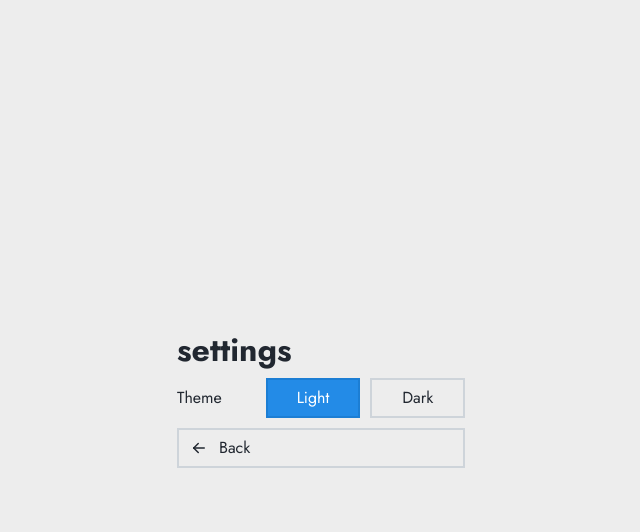
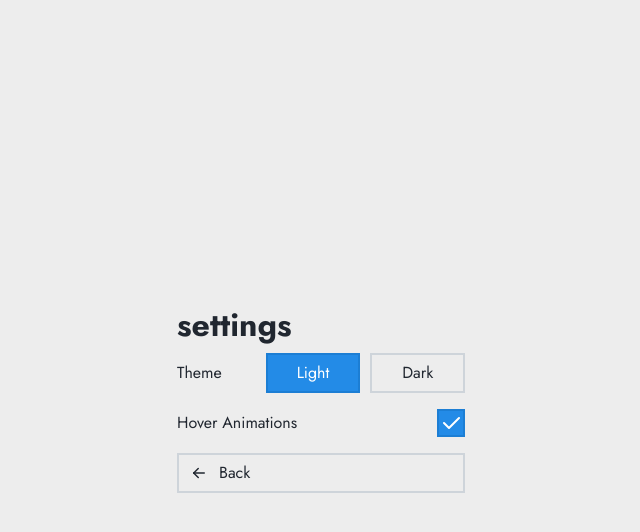
Before and after one commit to seiboldto/pathsolver, a React (Vite) app: page / in a window 1280 px wide. Both pictures are taken after a click on the button "Settings". Shown: the top 532 px of the page, without its empty margins (319-959 px from the left). Built offline with nearby package versions, Linux system fonts and the light colour scheme.

Commit message:
feat: checkbox for disabling hover anims

```diff
--- a/public/locales/en.json
+++ b/public/locales/en.json
@@ -16,6 +16,7 @@
     "title": "settings",
     "theme": "Theme",
     "theme-light": "Light",
-    "theme-dark": "Dark"
+    "theme-dark": "Dark",
+    "hover-animations": "Hover Animations"
   }
 }
--- /dev/null
+++ b/src/components/Checkbox/Checkbox.module.css
@@ -0,0 +1,91 @@
+.checkbox {
+  --checkbox-size: var(--ui-size-sm);
+
+  display: flex;
+  align-items: center;
+  position: relative;
+  min-height: var(--ui-size);
+  cursor: pointer;
+  user-select: none;
+
+  &:has(> input:focus-visible) {
+    outline: 0.125rem solid var(--focus-color);
+    outline-offset: 0.125rem;
+  }
+
+  input {
+    position: absolute;
+    right: 0;
+    height: var(--checkbox-size);
+    width: var(--checkbox-size);
+    appearance: none;
+    outline: none;
+    cursor: pointer;
+  }
+
+  span {
+    position: absolute;
+    right: 0;
+    height: var(--checkbox-size);
+    width: var(--checkbox-size);
+    background-color: var(--background-color);
+    border: 0.125rem var(--border-color) solid;
+    pointer-events: none;
+    color: var(--text-on-primary-color);
+
+    .check {
+      position: absolute;
+      top: 50%;
+      left: 50%;
+      transform: translate(-50%, -50%);
+      transform-origin: top left;
+      visibility: hidden;
+    }
+  }
+
+  input:checked {
+    + span {
+      background-color: var(--primary-color);
+      border-color: var(--primary-border-color);
+
+      .check {
+        visibility: visible;
+        animation: check-anim var(--hover-anim-duration) var(--anim-easing);
+      }
+    }
+  }
+
+  @keyframes check-anim {
+    0% {
+      scale: 200%;
+    }
+
+    100% {
+      scale: 100%;
+    }
+  }
+
+  &.withHoverAnimations:hover {
+    input:not(:checked) {
+      + span {
+        border-color: var(--primary-color);
+      }
+
+      &:active + span {
+        background-color: var(--background-color-dark);
+        border-color: var(--primary-border-color);
+      }
+    }
+
+    input:checked {
+      + span {
+        border-color: var(--primary-border-color-active);
+      }
+
+      &:active + span {
+        border-color: var(--primary-border-color-active);
+        background-color: var(--primary-border-color);
+      }
+    }
+  }
+}
--- /dev/null
+++ b/src/components/Checkbox/Checkbox.tsx
@@ -0,0 +1,39 @@
+import { IconCheck } from "@tabler/icons-react";
+import { clsx } from "clsx";
+
+import { type InputProps } from "~src/models";
+import { useSettingsStore } from "~src/stores";
+
+import classes from "./Checkbox.module.css";
+
+type CheckboxProps = InputProps & {
+  checked: boolean;
+  onChange: (value: boolean) => void;
+};
+
+export function Checkbox({
+  label,
+  checked,
+  onChange,
+}: CheckboxProps): JSX.Element {
+  const { enableHoverAnimations } = useSettingsStore.use.settings();
+
+  return (
+    <label
+      className={clsx(
+        classes.checkbox,
+        enableHoverAnimations && classes.withHoverAnimations
+      )}
+    >
+      {label}
+      <input
+        type="checkbox"
+        checked={checked}
+        onClick={() => onChange(!checked)}
+      />
+      <span>
+        <IconCheck className={classes.check} />
+      </span>
+    </label>
+  );
+}
--- a/src/components/index.ts
+++ b/src/components/index.ts
@@ -1,4 +1,5 @@
 export { Button } from "./Button/Button";
+export { Checkbox } from "./Checkbox/Checkbox";
 export { Divider } from "./Divider/Divider";
 export { Group } from "./Group/Group";
 export { Screen } from "./Screen/Screen";
--- a/src/screens/Settings.tsx
+++ b/src/screens/Settings.tsx
@@ -1,7 +1,7 @@
 import { IconArrowLeft } from "@tabler/icons-react";
 import { useTranslation } from "react-i18next";
 
-import { Button, Screen, Title, ToggleInput } from "~src/components";
+import { Button, Checkbox, Screen, Title, ToggleInput } from "~src/components";
 import { SelectData } from "~src/models";
 import { useRouterStore, useSettingsStore } from "~src/stores";
 
@@ -10,7 +10,7 @@ export function SettingsScreen() {
 
   const { navigate } = useRouterStore.use.actions();
   const navigateToHome = () => navigate({ location: "home" });
-  const { theme } = useSettingsStore.use.settings();
+  const settings = useSettingsStore.use.settings();
   const { updateSettings } = useSettingsStore.use.actions();
 
   const themes: SelectData<"light" | "dark"> = [
@@ -24,8 +24,13 @@ export function SettingsScreen() {
       <ToggleInput
         label={t("settings.theme")}
         data={themes}
-        value={theme}
+        value={settings.theme}
         onChange={(value) => updateSettings("theme", value)}
+      />
+      <Checkbox
+        label={t("settings.hover-animations")}
+        checked={settings.enableHoverAnimations}
+        onChange={(value) => updateSettings("enableHoverAnimations", value)}
       />
       <Button icon={IconArrowLeft} onClick={navigateToHome}>
         {t("menu.back")}
```
